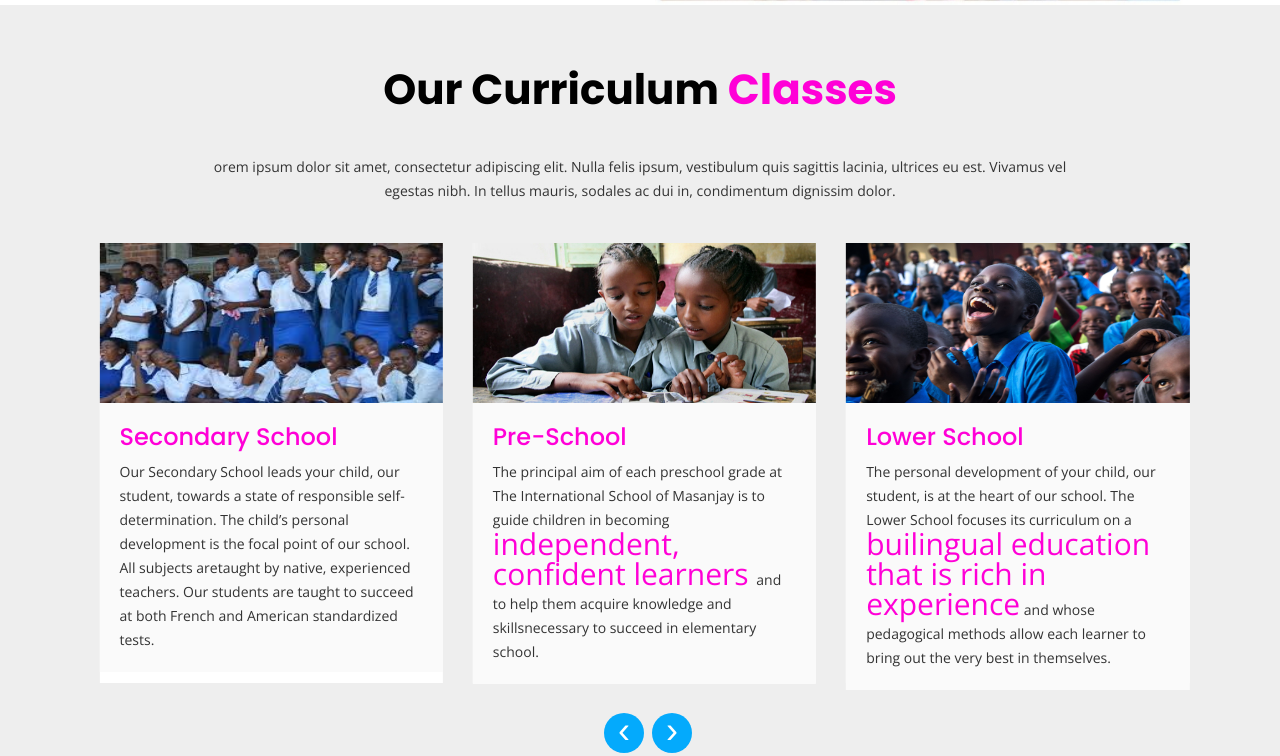
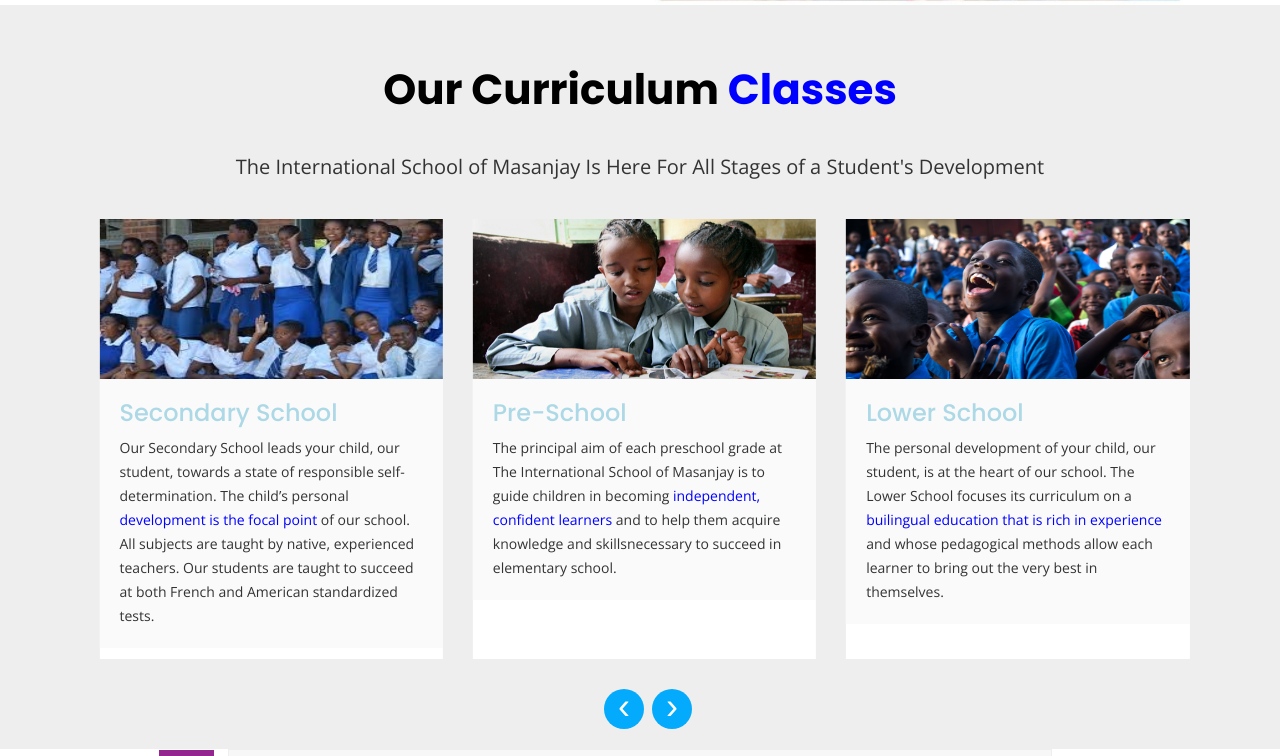
Before and after one commit to Hackerrr23/wusasi-school, a website: page index.html in a window 1280 px wide. Shown: the part 1397-2153 px from the top of the page. Drawn offline with nearby package versions, Linux system fonts and the light colour scheme.

Commit message:
added school coloulrs

```diff
--- a/css/style.css
+++ b/css/style.css
@@ -47,7 +47,7 @@
 
 a{-webkit-transition: all .3s ease; -moz-transition: all .3s ease; transition: all .3s ease;}
 .masanjay {
-    color: #B50CAF;
+    color: blue;
 }
 .buttom {
     display: flex;
@@ -73,7 +73,7 @@
 ul, ol{list-style:none; margin-bottom:0;}
 
 .title h1{font-size:42px; color:#000; font-weight:bold; position:relative; margin-bottom:40px;}
-.title h1 span{color:#ff00d7;}
+.title h1 span{color:blue;}
 .title h1:before{content:""; background:url(../images/heading-line.png) no-repeat; width:70px; height:12px; position:absolute; bottom:-20px; left:0;}
 .readmore a{text-decoration:none; font-size:16px; color:#fff; background:#f32163; padding:14px 35px; border-radius:30px; display:inline-block; text-transform:uppercase; font-weight:bold;}
 .readmore i{padding-left:5px;}
@@ -474,7 +474,7 @@
 }
 .classes .class-item .content h4 a{
     text-decoration: none;
-    color: #ff00d7;
+    color: lightblue;
 }
 .classes > div > div > div:nth-child(2) .class-item .content h4 a{
     color: #ff00d7;
@@ -528,7 +528,7 @@
     margin: 0px;     min-height: 70px;
 }
 .classes .class-item .content p span{
-    color: #ff00d7;
+    color: blue;
 }
 .classes .class-item .content p:nth-child(2){
     line-height: 24px;
@@ -2830,7 +2830,7 @@
     text-align: center;
 }
 .span-sass {
-    color: #FE00D7;
+    color: silver;
     font-size: 30px;
 }
 .ourMembers {
--- a/index.html
+++ b/index.html
@@ -224,7 +224,7 @@
           <div class="title">
             <h1>Our Curriculum <span>Classes</span></h1>
           </div>
-          <p>orem ipsum dolor sit amet, consectetur adipiscing elit. Nulla felis ipsum, vestibulum quis sagittis lacinia, ultrices eu est. Vivamus vel egestas nibh. In tellus mauris, sodales ac dui in, condimentum dignissim dolor.</p>
+          <p class="top-explain">The International School of Masanjay Is Here For All Stages of a Student's Development</p>
         </div>
         <ul class="owl-carousel classes-wrap">
           <li class="item">
@@ -234,7 +234,7 @@
               </div>
               <div class="content">
                 <h4><a href="class-single.html">Pre-School</a></h4>
-                <p>The principal aim of each preschool grade at The International School of Masanjay is to guide children in becoming <span class="span-sass">  independent,   confident   learners </span>   and   to   help   them   acquire   knowledge   and   skillsnecessary to succeed in elementary school.</p>
+                <p>The principal aim of each preschool grade at The International School of Masanjay is to guide children in becoming <span class="span-sass2">  independent,   confident   learners </span>   and   to   help   them   acquire   knowledge   and   skillsnecessary to succeed in elementary school.</p>
               </div>
               <ul class="schedule">
                 <!-- <li> <span>Years Old</span> <span>4 - 10</span> </li> -->
@@ -251,7 +251,7 @@
               </div>
               <div class="content">
                 <h4><a href="class-single.html"> Lower School</a></h4>
-                <p>The personal development of your child, our student, is at the heart of our school. The Lower School focuses its curriculum on a <span class="span-sass">builingual education that is rich in experience</span>  and whose pedagogical methods allow each learner to bring out the very best in themselves. </p>
+                <p>The personal development of your child, our student, is at the heart of our school. The Lower School focuses its curriculum on a <span class="span-sass2">builingual education that is rich in experience</span>  and whose pedagogical methods allow each learner to bring out the very best in themselves. </p>
               </div>
               <ul class="schedule">
                 <!-- <li> <span>Years Old</span> <span>11 - 14</span> </li> -->
@@ -268,7 +268,7 @@
               </div>
               <div class="content">
                 <h4><a href="class-single.html">Secondary School</a></h4>
-                <p> Our Secondary School leads your child, our student, towards a state of responsible self- determination. The child’s personal development is the focal point of our school. All subjects aretaught by native, experienced teachers. Our students are taught to succeed at both French and American standardized tests.</p>
+                <p> Our Secondary School leads your child, our student, towards a state of responsible self- determination. The child’s personal <span class="span-sass2">development is the focal point</span>  of our school. All subjects are taught by native, experienced teachers. Our students are taught to succeed at both French and American standardized tests.</p>
               </div>
               <ul class="schedule">
                 <!-- <li> <span>Years Old</span> <span>14 - 18</span> </li> -->
```
